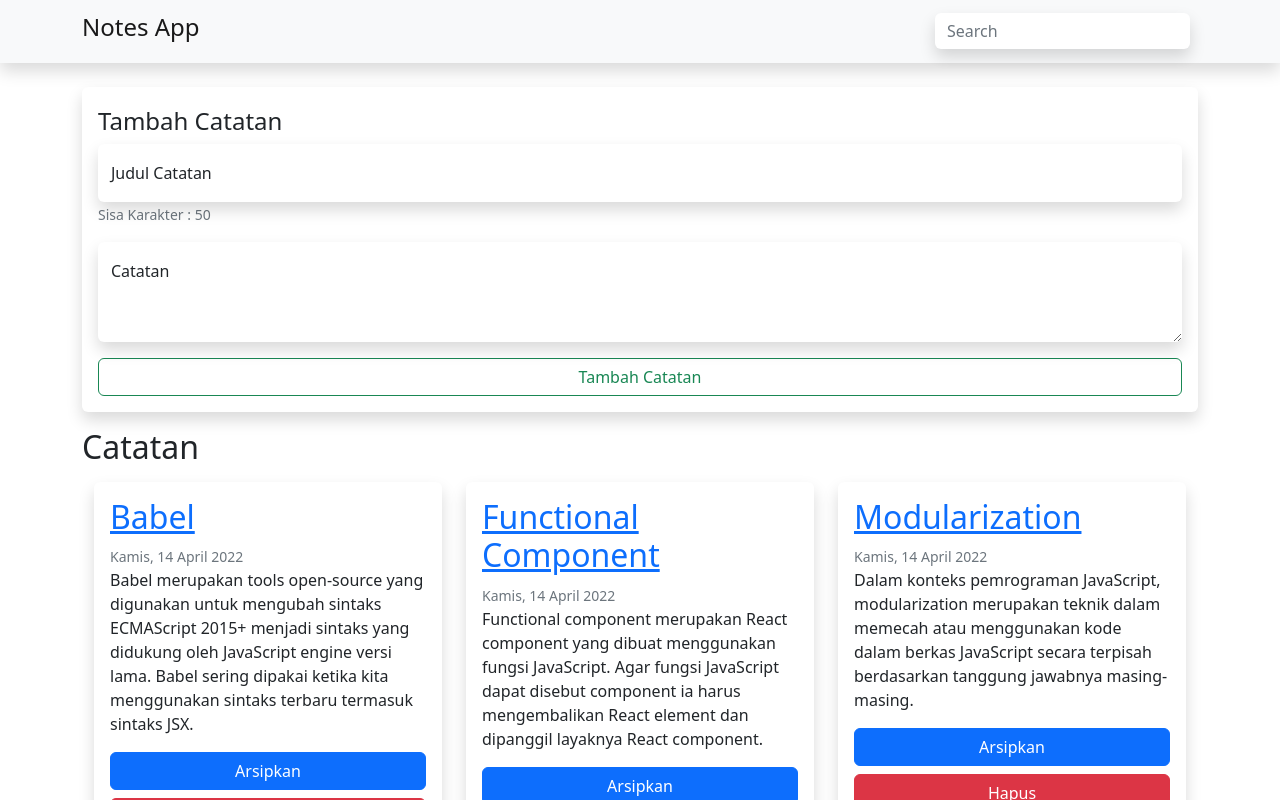
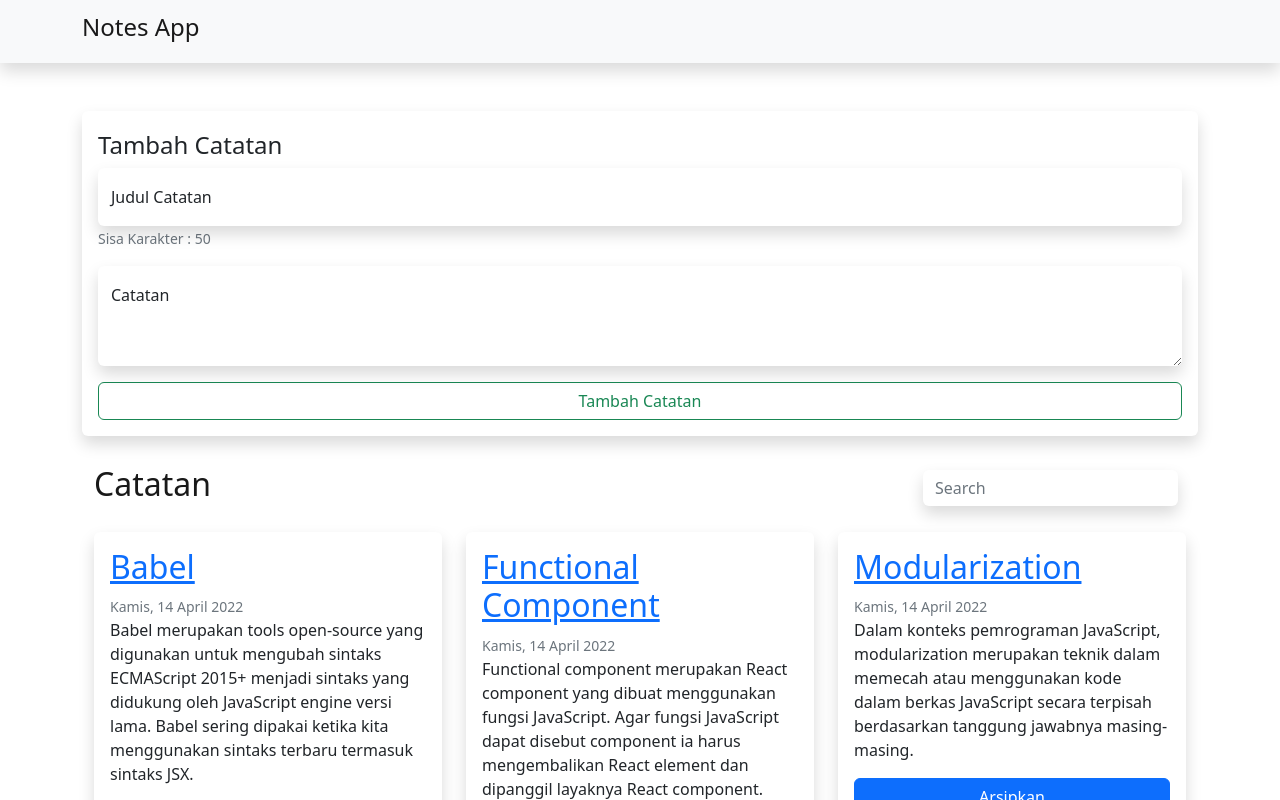
Before and after one commit to mzkki/react-notes-app, a React (Create React App) app: page / in a window 1280 px wide. Shown: the top 800 px of the page. Built offline with nearby package versions, Linux system fonts and the light colour scheme.

Commit message:
fix navbar search

```diff
--- a/src/App.js
+++ b/src/App.js
@@ -2,14 +2,13 @@ import React from "react";
 import NotesApp from "./components/notes/NotesApp";
 import { Route, Routes } from "react-router-dom";
 import { DetailNoteWrapper } from "./pages/DetailNote";
+import NavbarNote from "./components/etc/Navbar";
 
 function App() {
   return (
     <>
-      <header>
-        {/* <h2>Note Detail</h2> */}
-      </header>
-      <main>
+      <NavbarNote />
+      <main className="mt-5">
         <Routes>
           <Route path="/" element={<NotesApp />} />
           <Route path="/note/:id" element={<DetailNoteWrapper />} />
--- a/src/components/etc/Navbar.js
+++ b/src/components/etc/Navbar.js
@@ -1,48 +1,17 @@
-import React from 'react';
-import { Container, Navbar, Form } from 'react-bootstrap'
-import PropTypes from 'prop-types'
 
-class NoteNavbar extends React.Component {
-  constructor(props) {
-    super(props)
+import React from "react";
+import { Navbar, Container } from "react-bootstrap";
 
-    this.state = {
-      search: ""
-    }
-
-    this.onSearchChangeEventHandler = this.onSearchChangeEventHandler.bind(this);
-  }
-
-  onSearchChangeEventHandler(event) {
-    this.props.searchNote(event.target.value)
-  }
-
-  render() {
+function NavbarNote() {
   return (
-      <Navbar className='shadow' sticky="top" bg="light" >
+    <Navbar bg="light" className="shadow" sticky="top">
       <Container>
-          <Navbar.Brand href="#home">
+        <Navbar.Brand>
           <h4>Notes App</h4>
         </Navbar.Brand>
-          <Navbar.Toggle />
-          <Navbar.Collapse className="justify-content-end">
-            <Form className="d-flex">
-              <Form.Control
-                type="search"
-                placeholder="Search"
-                className="me-2 border-0 shadow"
-                onChange={this.onSearchChangeEventHandler}
-              />
-            </Form>
-          </Navbar.Collapse>
       </Container>
     </Navbar>
   );
 }
-}
 
-NoteNavbar.propTypes = {
-  searchNote: PropTypes.func.isRequired
-}
-
-export default NoteNavbar;
+export default NavbarNote;
--- a/src/components/notes/NoteDetail.js
+++ b/src/components/notes/NoteDetail.js
@@ -2,12 +2,13 @@ import React from "react";
 import PropTypes from 'prop-types'
 import { Container } from "react-bootstrap";
 import { Form } from "react-bootstrap";
+import { showFormattedDate } from "../../utils";
 
 function NoteDetail({ title, body, createdAt }) {
   return (
     <Container>
       <h2>{title}</h2>
-      <Form.Text muted>Created on {createdAt}</Form.Text>
+      <Form.Text muted>Created on {showFormattedDate(createdAt)}</Form.Text>
       <p>{body}</p>
     </Container>
   )
--- a/src/components/notes/NotesApp.js
+++ b/src/components/notes/NotesApp.js
@@ -4,7 +4,7 @@ import { getInitialData } from "../../utils";
 import { Container } from "react-bootstrap";
 import NoteInput from "../form/NoteInput";
 import Swal from "sweetalert2";
-import NoteNavbar from "../etc/Navbar";
+import SearchNote from "./SearchNote";
 
 class NotesApp extends React.Component {
   constructor(props) {
@@ -91,10 +91,9 @@ class NotesApp extends React.Component {
 
     return (
       <>
-        <NoteNavbar searchNote={this.onSearchNoteHandler} />
         <Container className="notes-app mt-4">
           <NoteInput addNote={this.onAddNoteHandler} />
-          <h2>Catatan</h2>
+          <SearchNote searchNote={this.onSearchNoteHandler} />
           <NotesList notes={activeNotes} onDelete={this.onDeleteHandler} onArchive={this.onArchiveHandler} query={this.state.query} />
           <h2>Arsip</h2>
           {archivedNotes.length > 0 ? (
--- /dev/null
+++ b/src/components/notes/SearchNote.js
@@ -0,0 +1,48 @@
+import React from 'react';
+import { Container, Navbar, Form } from 'react-bootstrap'
+import PropTypes from 'prop-types'
+
+class SearchNote extends React.Component {
+  constructor(props) {
+    super(props)
+
+    this.state = {
+      search: ""
+    }
+
+    this.onSearchChangeEventHandler = this.onSearchChangeEventHandler.bind(this);
+  }
+
+  onSearchChangeEventHandler(event) {
+    this.props.searchNote(event.target.value)
+  }
+
+  render() {
+    return (
+      <Navbar sticky="top" >
+        <Container>
+          <Navbar.Brand>
+            <h2>Catatan</h2>
+          </Navbar.Brand>
+          <Navbar.Toggle />
+          <Navbar.Collapse className="justify-content-end">
+            <Form className="d-flex">
+              <Form.Control
+                type="search"
+                placeholder="Search"
+                className="me-2 border-0 shadow"
+                onChange={this.onSearchChangeEventHandler}
+              />
+            </Form>
+          </Navbar.Collapse>
+        </Container>
+      </Navbar>
+    );
+  }
+}
+
+SearchNote.propTypes = {
+  searchNote: PropTypes.func.isRequired
+}
+
+export default SearchNote;
--- a/src/pages/DetailNote.js
+++ b/src/pages/DetailNote.js
@@ -22,9 +22,7 @@ class DetailNote extends React.Component {
       return <p>Movie is note found</p>
     }
     return (
-      <section>
-        <NoteDetail {...this.state.note} />
-      </section>
+      <NoteDetail {...this.state.note} />
     )
   }
 }
```
Lines whose indentation alone changed are shown as unchanged.
